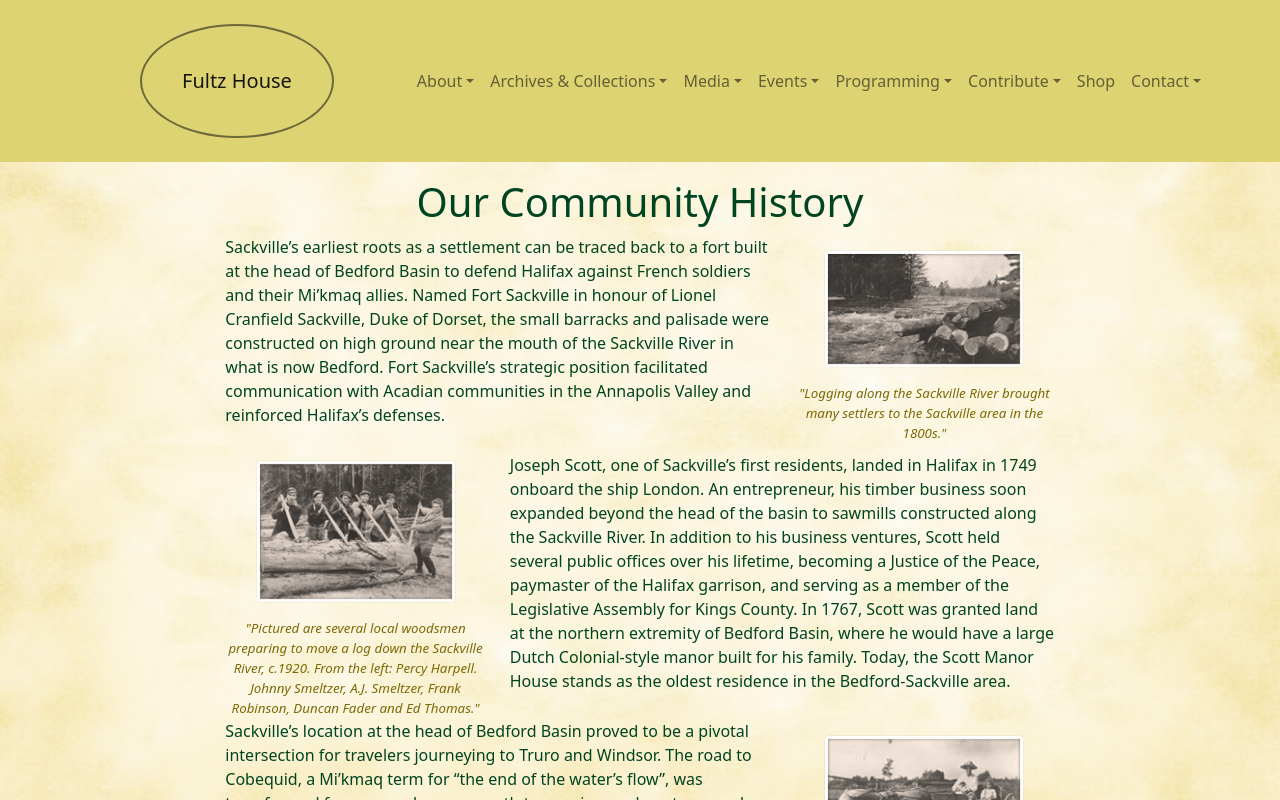
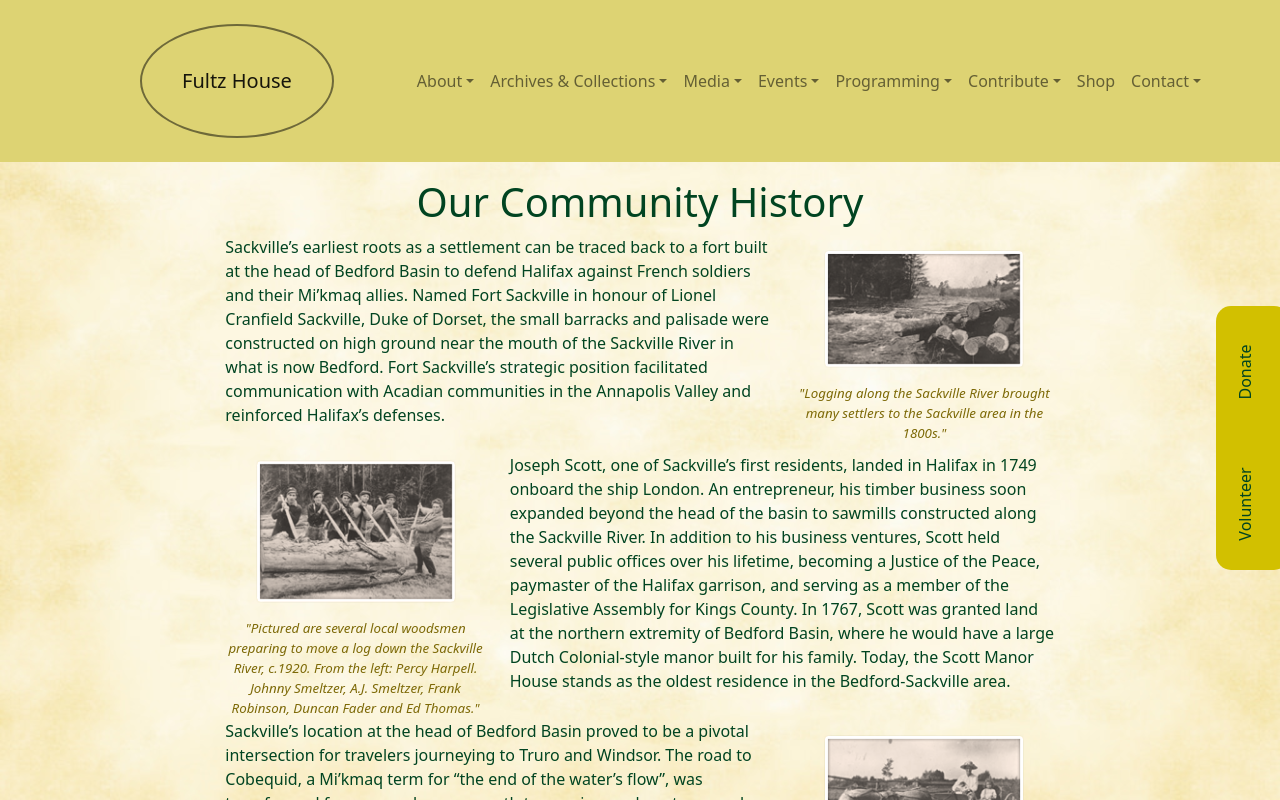
Before and after one commit to AWatts0/fultz-house-website, a React (Create React App) app: page /history in a window 1280 px wide. Shown: the top 800 px of the page. Built offline with nearby package versions, Linux system fonts and the light colour scheme.

Commit message:
side buttons

```diff
--- a/src/App.js
+++ b/src/App.js
@@ -2,6 +2,7 @@ import './App.css';
 import 'bootstrap/dist/css/bootstrap.min.css';
 import { BrowserRouter, Routes, Route } from "react-router-dom";
 import Homepage from './components/homepage';
+import SideButtons from './components/sideButtons/sideButtons';
 import CommHistory from './components/commHistory/commHistory';
 import NotablePeople from './components/notablePeople/notablePeople';
 import MyNavbar from './components/navbar';
@@ -15,6 +16,7 @@ function App() {
     <div className="App">
       <BrowserRouter>
         <MyNavbar />
+        <SideButtons/>
         <Routes>
           <Route path="/" element={<Homepage />}></Route>
           <Route path="/contact" element={<ContactUs />}></Route>
--- /dev/null
+++ b/src/components/sideButtons/sideButtons.css
@@ -0,0 +1,16 @@
+.side-buttons {
+    margin-left: 95vw;
+    margin-top: 8em;
+    position: fixed;
+    background-color: rgb(210, 192, 0);
+    border-radius: 15px;
+    /* width: 2vw; */
+    height: 33%;
+    display: flex;
+    flex-direction: column;
+    justify-content: space-around;
+}
+
+.side-buttons > div {
+    transform: rotate(-90deg);
+}
--- /dev/null
+++ b/src/components/sideButtons/sideButtons.js
@@ -0,0 +1,17 @@
+import './sideButtons.css'
+import { Link } from "react-router-dom";
+
+const SideButtons = function() {
+    return (
+        <div className="side-buttons">
+            <div id="donate">
+                <p>Donate</p>
+            </div>
+            <div id="volunteer">
+                <p>Volunteer</p>
+            </div>
+        </div>
+    )
+}
+
+export default SideButtons
```
